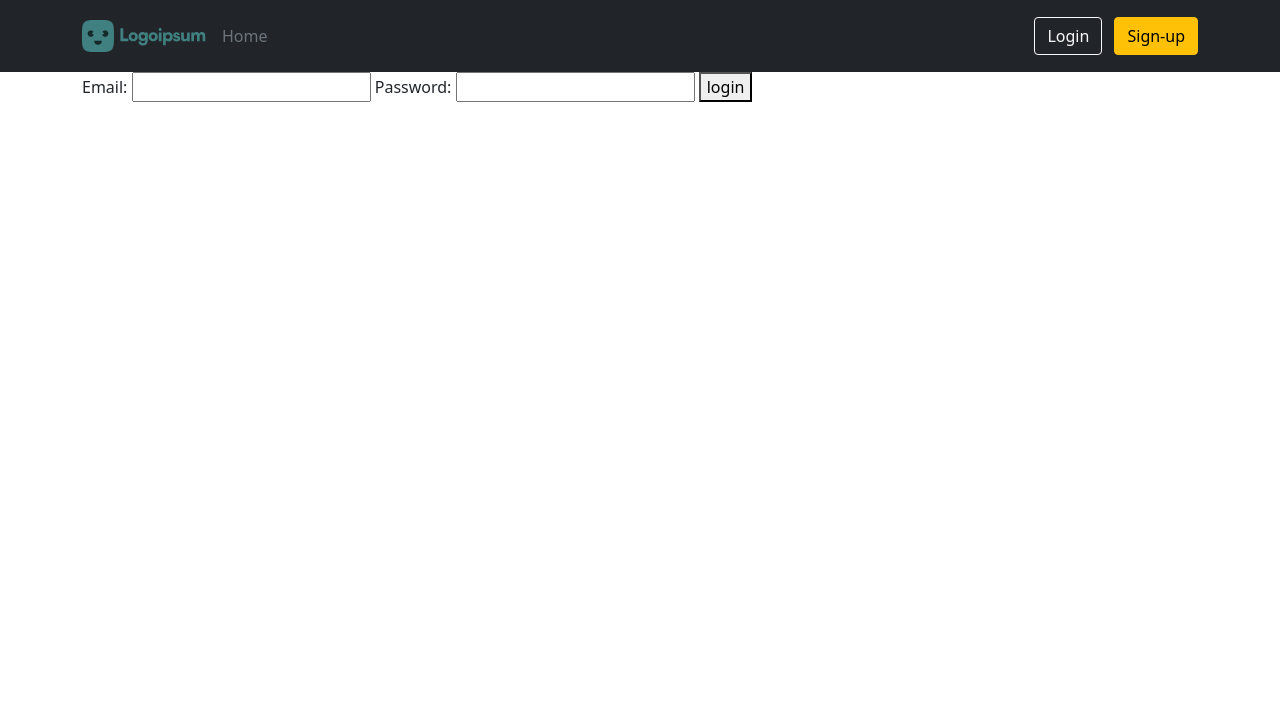
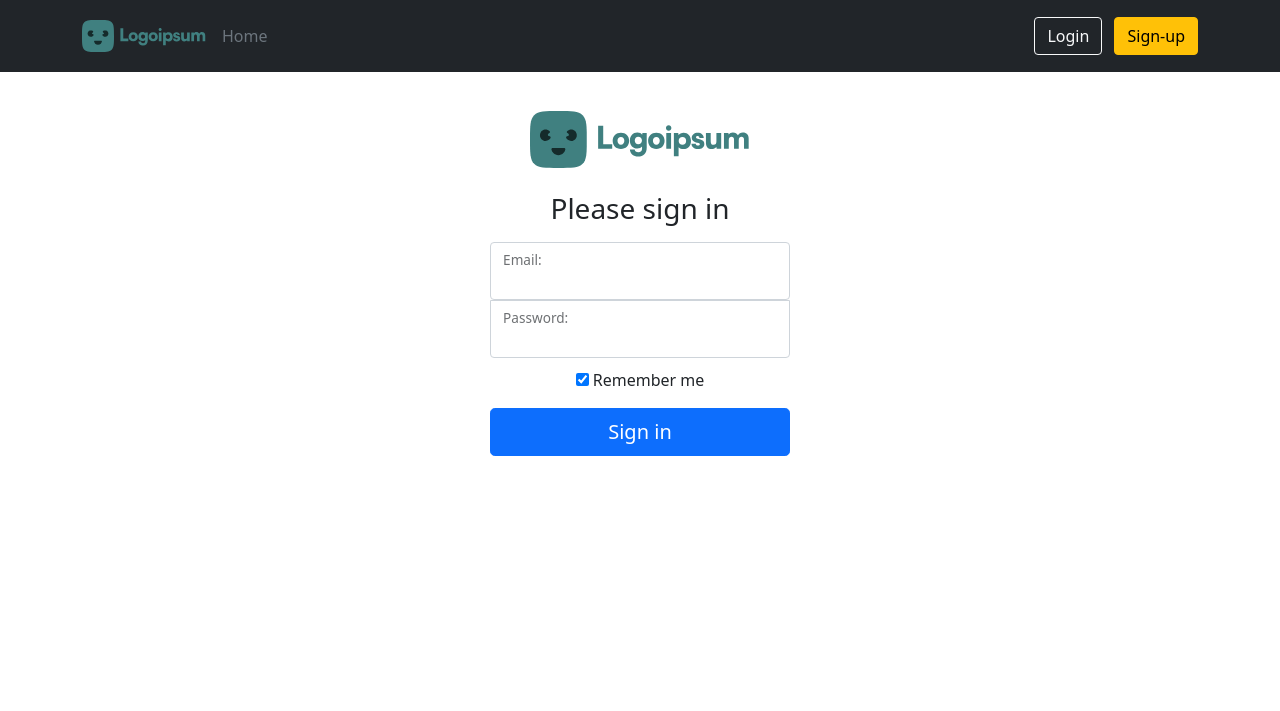
Before and after one commit to lesterdlb/symfony-blog, a Symfony app: template app/symfony/templates/login/index.html.twig in a window 1280 px wide. Shown: the top 711 px of the page. Run offline with Twig, Linux system fonts and the light colour scheme; the template is opened without the code that fills it, so the values that code supplies are empty; some libraries are stand-ins or nearby versions.

Commit message:
Modified login form

```diff
--- a/app/symfony/composer.json
+++ b/app/symfony/composer.json
@@ -10,6 +10,7 @@
         "doctrine/doctrine-bundle": "^2.6",
         "doctrine/doctrine-migrations-bundle": "^3.2",
         "doctrine/orm": "^2.11",
+        "symfony/asset": "5.4.*",
         "symfony/console": "5.4.*",
         "symfony/dotenv": "5.4.*",
         "symfony/flex": "^1.17|^2",
--- a/app/symfony/templates/login/index.html.twig
+++ b/app/symfony/templates/login/index.html.twig
@@ -2,24 +2,68 @@
 
 {% block title %}Login{% endblock %}
 
+{% block stylesheets %}
+    {{ parent() }}
+    <style>
+        .form-signin {
+            width: 100%;
+            max-width: 330px;
+            padding: 15px;
+            margin: auto;
+        }
+
+        .form-signin .checkbox {
+            font-weight: 400;
+        }
+
+        .form-signin .form-floating:focus-within {
+            z-index: 2;
+        }
+
+        .form-signin input[type="email"] {
+            margin-bottom: -1px;
+            border-bottom-right-radius: 0;
+            border-bottom-left-radius: 0;
+        }
+
+        .form-signin input[type="password"] {
+            margin-bottom: 10px;
+            border-top-left-radius: 0;
+            border-top-right-radius: 0;
+        }
+    </style>
+{% endblock %}
+
 {% block body %}
-    {% if error %}
-        <div>{{ error.messageKey|trans(error.messageData, 'security') }}</div>
-    {% endif %}
+    <div class="row mb-2 pt-4">
+        <div class="text-center">
+            <form action="{{ path('app_login') }}" method="post" class="form-signin">
+                <input type="hidden" name="_csrf_token" value="{{ csrf_token('authenticate') }}">
 
-    <form action="{{ path('app_login') }}" method="post">
-        <input type="hidden" name="_csrf_token" value="{{ csrf_token('authenticate') }}">
+                <img class="mb-4" src="{{ asset('/img/logo.svg') }}" alt="" height="57">
+                <h1 class="h3 mb-3 fw-normal">Please sign in</h1>
 
-        <label for="username">Email:</label>
-        <input type="text" id="username" name="_username" value="{{ last_username }}"/>
+                {% if error %}
+                    <div class="alert alert-danger" role="alert">
+                        {{ error.messageKey|trans(error.messageData, 'security') }}
+                    </div>
+                {% endif %}
 
-        <label for="password">Password:</label>
-        <input type="password" id="password" name="_password"/>
-
-        {# If you want to control the URL the user is redirected to on success
-        <input type="hidden" name="_target_path" value="/account"/> #}
-
-        <button type="submit">login</button>
-    </form>
-
+                <div class="form-floating">
+                    <input type="text" id="username" name="_username" value="{{ last_username }}" class="form-control"/>
+                    <label for="username">Email:</label>
+                </div>
+                <div class="form-floating">
+                    <input type="password" class="form-control" id="password" name="_password"/>
+                    <label for="password">Password:</label>
+                </div>
+                <div class="checkbox mb-3">
+                    <label>
+                        <input type="checkbox" name="_remember_me" value="remember-me" checked> Remember me
+                    </label>
+                </div>
+                <button class="w-100 btn btn-lg btn-primary" type="submit">Sign in</button>
+            </form>
+        </div>
+    </div>
 {% endblock %}
```
Also changed, not shown: app/symfony/templates/registration/register.html.twig (+0 -11 lines), 3 other files.
